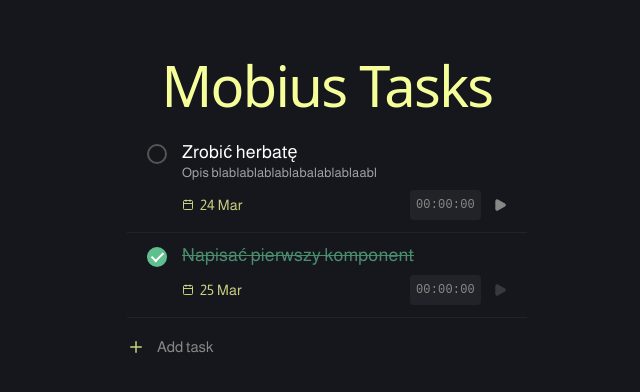
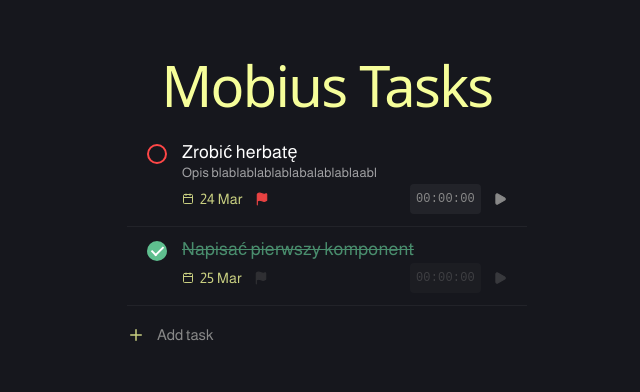
Before and after one commit to mobius-group-project/mobius, a React (Vite) app: page / in a window 1280 px wide. Shown: the top 392 px of the page, without its empty margins (313-953 px from the left). Built offline with nearby package versions, Linux system fonts and the light colour scheme.

Commit message:
MG-6: implement priorities for tasks

```diff
--- a/src/components/taskSystem/TaskItem.tsx
+++ b/src/components/taskSystem/TaskItem.tsx
@@ -1,5 +1,5 @@
 import React, { useState, useEffect } from 'react';
-import { Calendar, Play, Pause } from 'lucide-react';
+import { Calendar, Play, Pause, Flag } from 'lucide-react';
 import './styles/TaskItem.css';
 
 export interface ITask {
@@ -9,6 +9,7 @@ export interface ITask {
   deadline: string;
   description?: string;
   timeSpent: number;
+  priority?: 'High' | 'Medium' | 'Low';
 }
 
 interface Props {
@@ -37,8 +38,10 @@ const TaskItem: React.FC<Props> = ({ task, onToggle }) => {
     return () => clearInterval(interval);
   }, [isTracking, task.isDone]);
 
+  const priorityClass = task.priority ? `priority-${task.priority.toLowerCase()}` : '';
+
   return (
-  <div className="task-item">
+  <div className={`task-item ${task.isDone ? 'task-completed' : ''} ${priorityClass}`}>
       <input
         type="checkbox"
         checked={task.isDone}
@@ -61,9 +64,19 @@ const TaskItem: React.FC<Props> = ({ task, onToggle }) => {
       )}
 
       <div className="task-footer">
+        <div className="task-meta-left">
             <div className="task-deadline">
               <Calendar size={12} className="calendar-icon" />
               <span className="deadline-date">{task.deadline}</span>
+            </div>
+
+            {task.priority && (
+              <Flag
+                size={14}
+                className={`priority-icon ${task.priority.toLowerCase()}`}
+                fill="currentColor"
+              />
+            )}
           </div>
 
         <div className="task-time-controls">
--- a/src/components/taskSystem/styles/TaskItem.css
+++ b/src/components/taskSystem/styles/TaskItem.css
@@ -25,6 +25,27 @@
 
   transition: all 0.2s ease;
   flex-shrink: 0;
+}
+
+.priority-high .task-checkbox {
+  border-color: var(--color-negative);
+}
+.priority-high .priority-icon {
+  color: var(--color-negative);
+}
+
+.priority-medium .task-checkbox {
+  border-color: var(--color-secondary);
+}
+.priority-medium .priority-icon {
+  color: var(--color-secondary);
+}
+
+.priority-low .task-checkbox {
+  border-color: var(--color-positive);
+}
+.priority-low .priority-icon {
+  color: var(--color-positive);
 }
 
 .task-checkbox:checked {
@@ -102,7 +123,7 @@
   justify-content: space-between;
   align-items: center;
   width: 100%;
-  margin-top: 8px;
+  margin-top: 2px;
 }
 
 .task-time-controls {
@@ -144,3 +165,25 @@
   opacity: 0.5;
   color: #666;
 }
+
+.task-meta-left {
+  display: flex;
+  align-items: center;
+  gap: 12px;
+}
+
+.priority-icon {
+  opacity: 0.9;
+  flex-shrink: 0;
+  display: flex;
+  align-items: center;
+}
+
+.task-completed .priority-icon {
+  color: #555 !important;
+  opacity: 0.4;
+}
+
+.task-completed .task-description {
+  opacity: 0.3;
+}
--- a/src/hooks/useTasks.ts
+++ b/src/hooks/useTasks.ts
@@ -3,8 +3,8 @@ import { type ITask } from '../components/taskSystem/TaskItem';
 
 export const useTasks = () => {
   const [tasks, setTasks] = useState<ITask[]>([
-    { id: '1', title: 'Zrobić herbatę', isDone: false, deadline: '24 Mar', description: 'Opis blablablablablabalablablaabl', timeSpent: 0},
-    { id: '2', title: 'Napisać pierwszy komponent', isDone: true, deadline: '25 Mar', timeSpent: 0 },
+    { id: '1', title: 'Zrobić herbatę', isDone: false, deadline: '24 Mar', description: 'Opis blablablablablabalablablaabl', timeSpent: 0, priority: 'High'},
+    { id: '2', title: 'Napisać pierwszy komponent', isDone: true, deadline: '25 Mar', timeSpent: 0, priority: 'Medium' },
   ]);
 
   const toggleTask = (id: string) => {
--- a/src/styles/variables.css
+++ b/src/styles/variables.css
@@ -8,6 +8,10 @@
   --color-secondary-2: #6090BE;
   --color-positive: #5FBF8F;
   --color-negative: #FF4747;
+
+  --priority-high: var(--color-negative);
+  --priority-medium: var(--color-secondary);
+  --priority-low: var(--color-positive);
 
   /* Typography */
   --font-main: 'Almarai', sans-serif;
```
Lines whose indentation alone changed are shown as unchanged.
